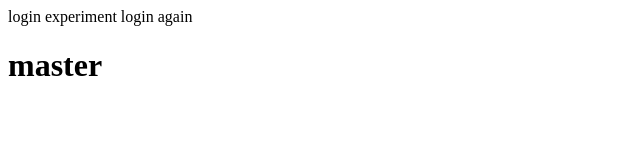
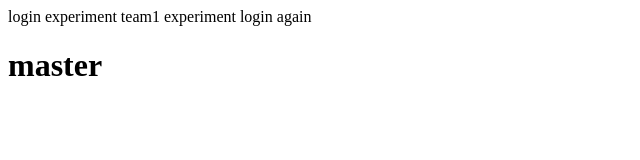
Before and after one commit to YogeshRawat20/TEST2, a plain HTML site: page WebContent/index.html in a window 1280 px wide. Shown: the whole page, without its empty margins (0-640 px from the left). Drawn offline with Linux system fonts and the light colour scheme.

Commit message:
team1 job completed

```diff
--- a/WebContent/index.html
+++ b/WebContent/index.html
@@ -6,6 +6,7 @@
 </head>
 <body>
 login experiment
+team1 experiment
 login
 again
 <h1>master</h1>
```
